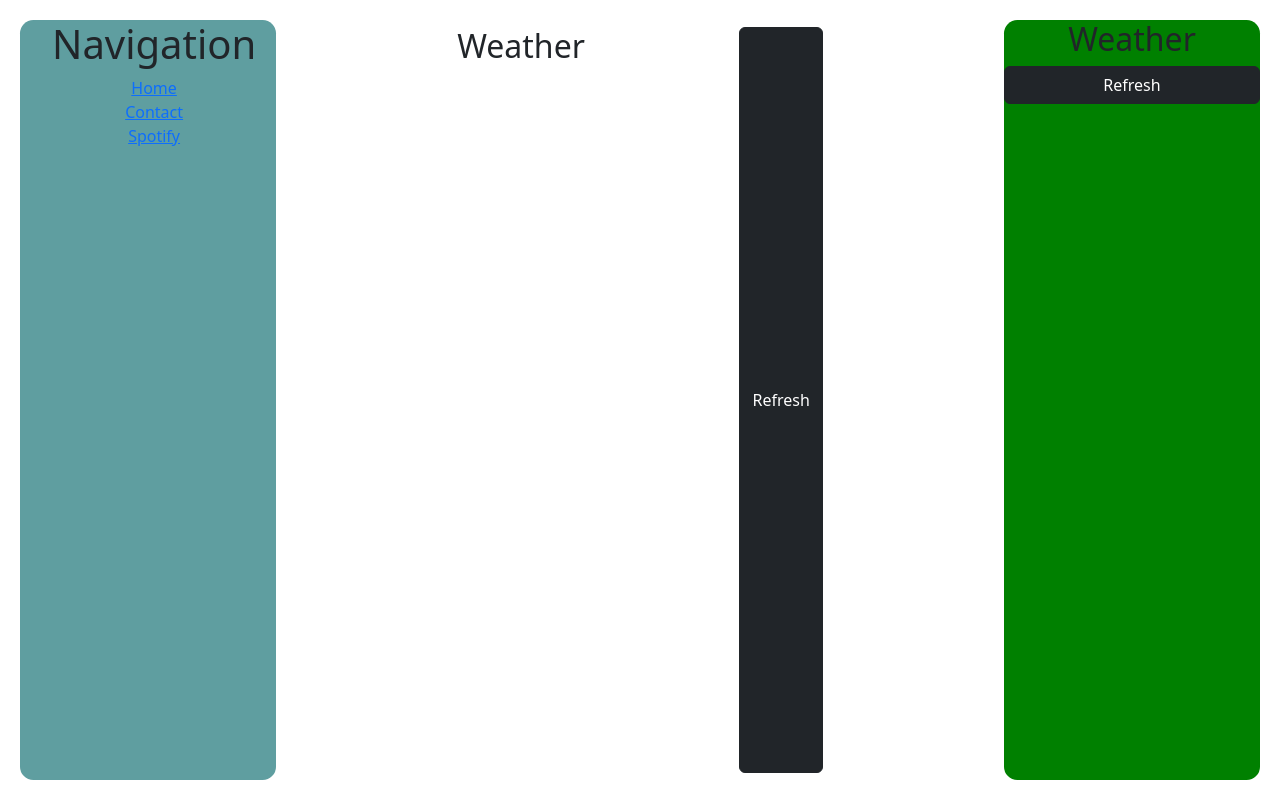
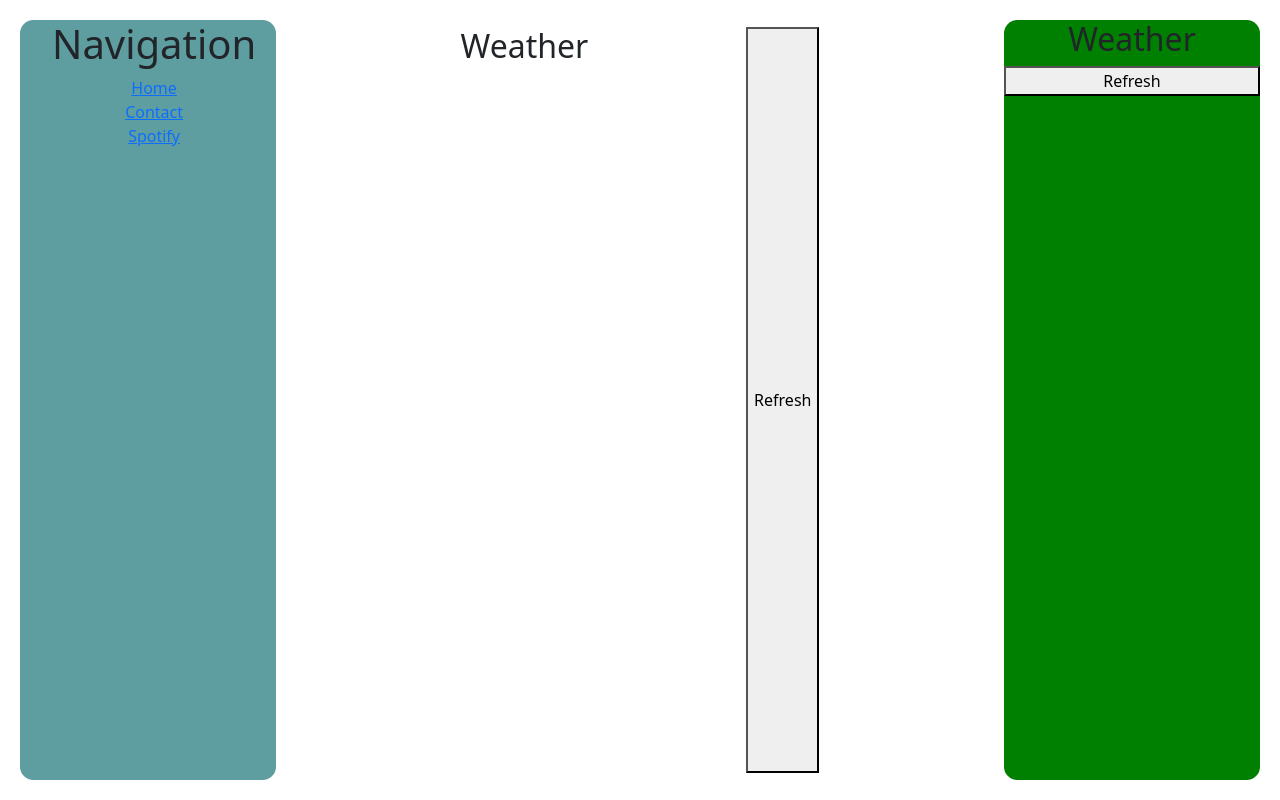
Before and after one commit to chrismagos/router-api-app, a React (Create React App) app: page /weather in a window 1280 px wide. Built offline with nearby package versions, Linux system fonts and the light colour scheme.

Commit message:
Fixed bootstrap button

```diff
--- a/src/Components/Weather.jsx
+++ b/src/Components/Weather.jsx
@@ -27,7 +27,7 @@ const Weather = () => {
 
     return <>
     <h2>Weather</h2>
-    <Button variant="dark" onClick={handleRefresh}>Refresh</Button>{' '}
+    <button variant="dark" onClick={handleRefresh}>Refresh</button>{' '}
     {weatherData && (
         <div>
             <div>
```
